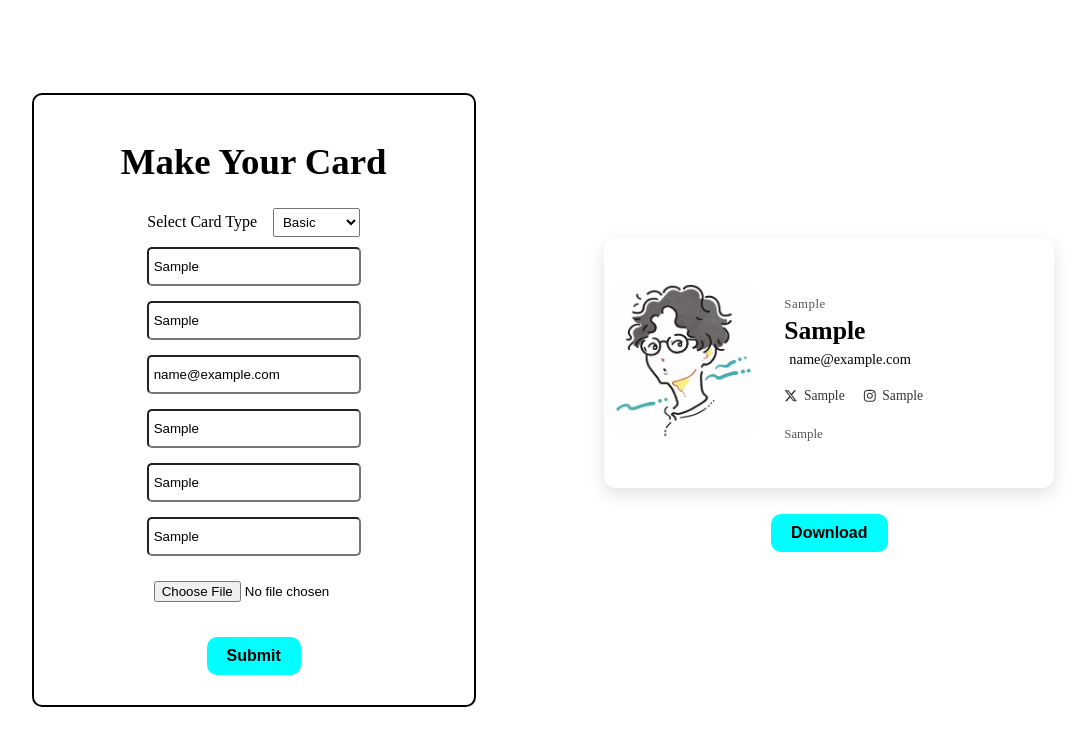
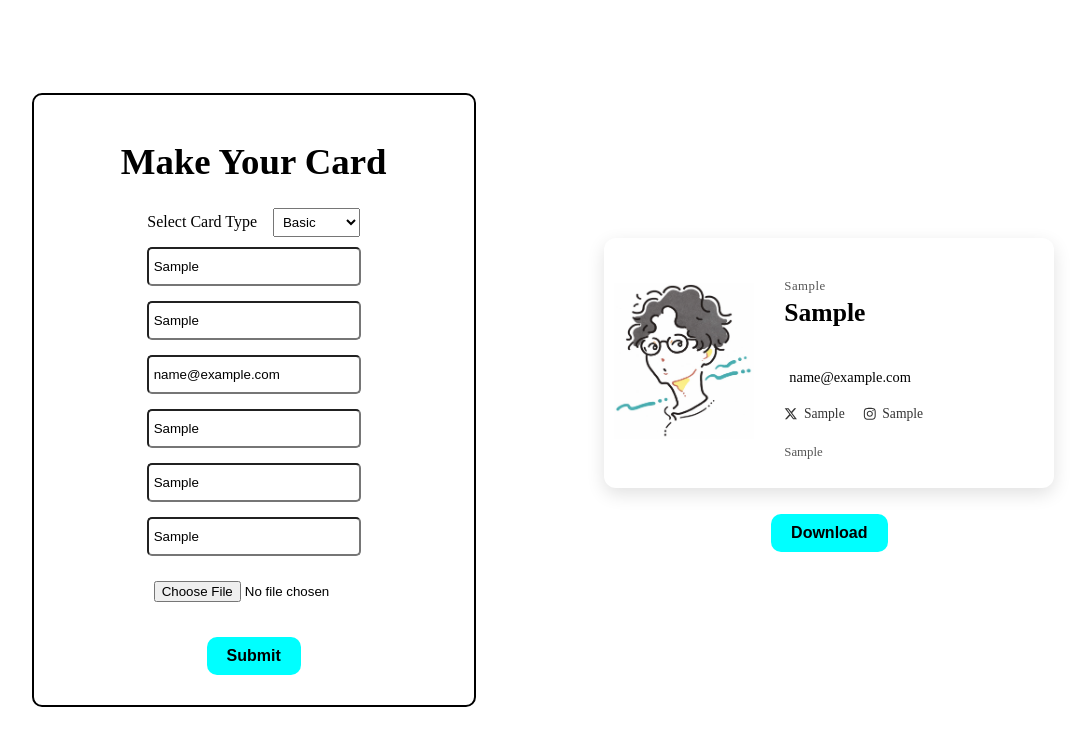
Before and after one commit to Edith69892/card_generator, a React (Vite) app: page / in a window 1280 px wide. Both pictures are taken after typing "Sample", "Sample", "name@example.com", "Sample", "Sample", "Sample" into the empty fields and a click on the button "Submit". Shown: the top 746 px of the page, without its empty margins (97-1184 px from the left). Built offline with nearby package versions, Linux system fonts and the light colour scheme.

Commit message:
fix: correct background property in .email-pill class

```diff
--- a/src/Card.css
+++ b/src/Card.css
@@ -37,6 +37,14 @@ h2 {
   font-size: 1.6rem;
   font-weight: 600;
   margin: 4px 0;
+}
+
+.email-pill{
+  width:150px;
+  height: 22px;
+  background: "#222";
+  border-radius: 12px;
+  margin: 12px 0 6px 0;
 }
 
 #email {
```
